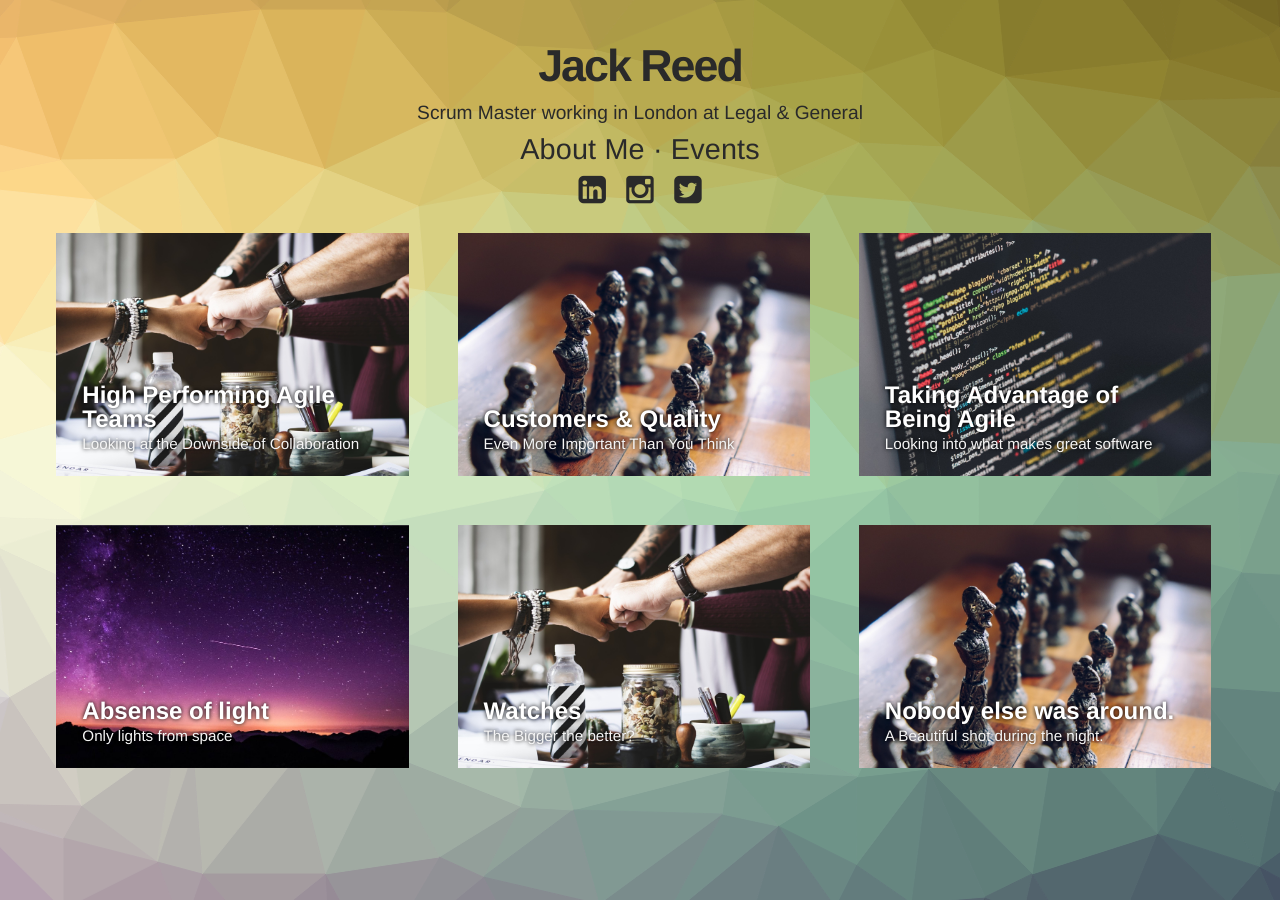
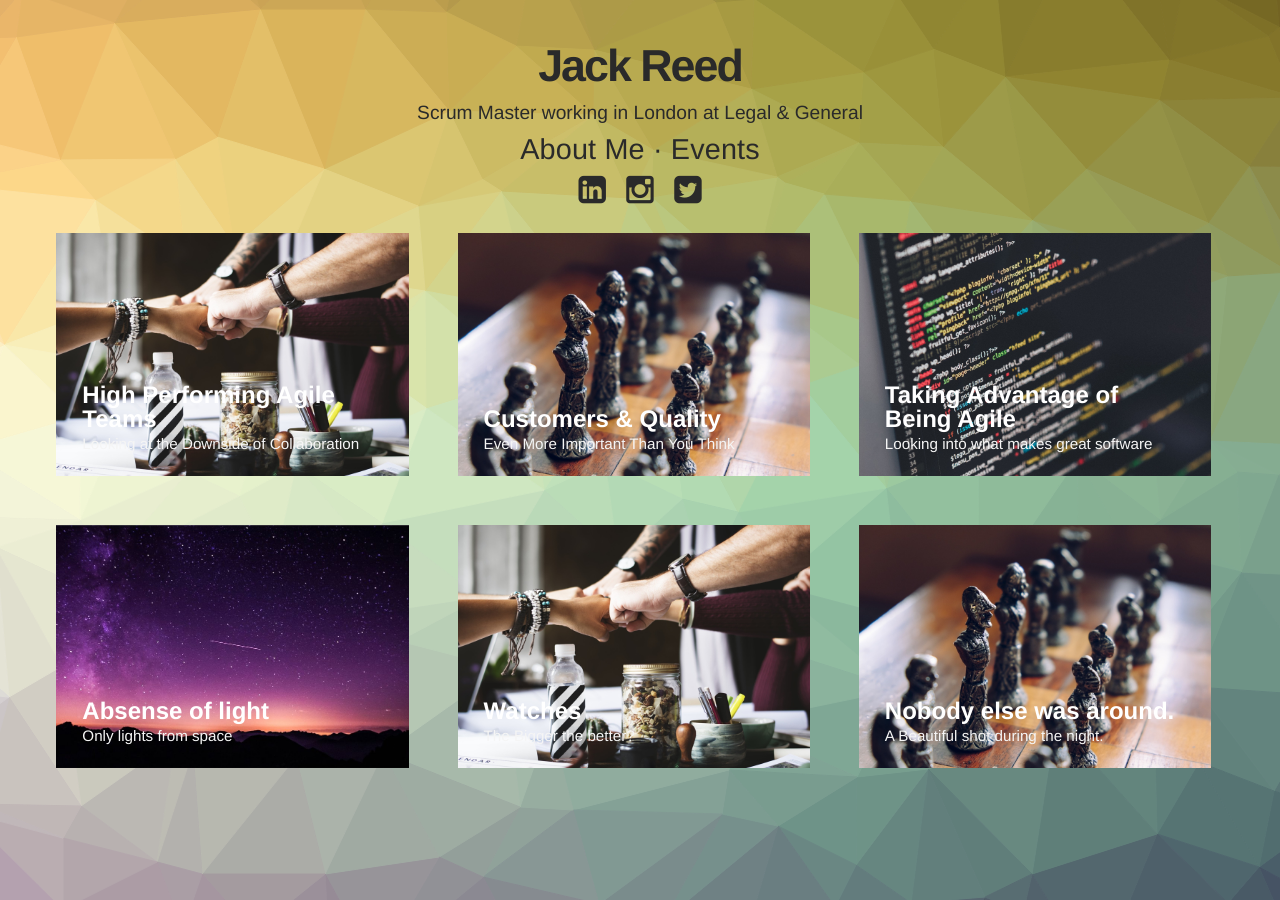
Before and after one commit to IamJackReed/iamjackreed, a Jekyll site: the page built from index.html, in a window 1280 px wide. Built offline with Jekyll 4.4.1, drawn with Linux system fonts in a browser that asks for light colours; grey boxes are pictures that could not be loaded.

Commit message:
Update modern-blog.css

```diff
--- a/css/modern-blog.css
+++ b/css/modern-blog.css
@@ -103,7 +103,6 @@
 	line-height: 1;
 	margin: 5px 0 0 0;
 	color: #2A2A2A;
-	text-shadow: 0 0 4px black;
 }
 
 .card__container--closed .card__title {
@@ -115,7 +114,6 @@
 	line-height: 1;
 	margin: 5px 0 0;
 	color: #777778;
-	text-shadow: 0 0 4px black;
 }
 
 .card__container--closed .card__subtitle {
```
